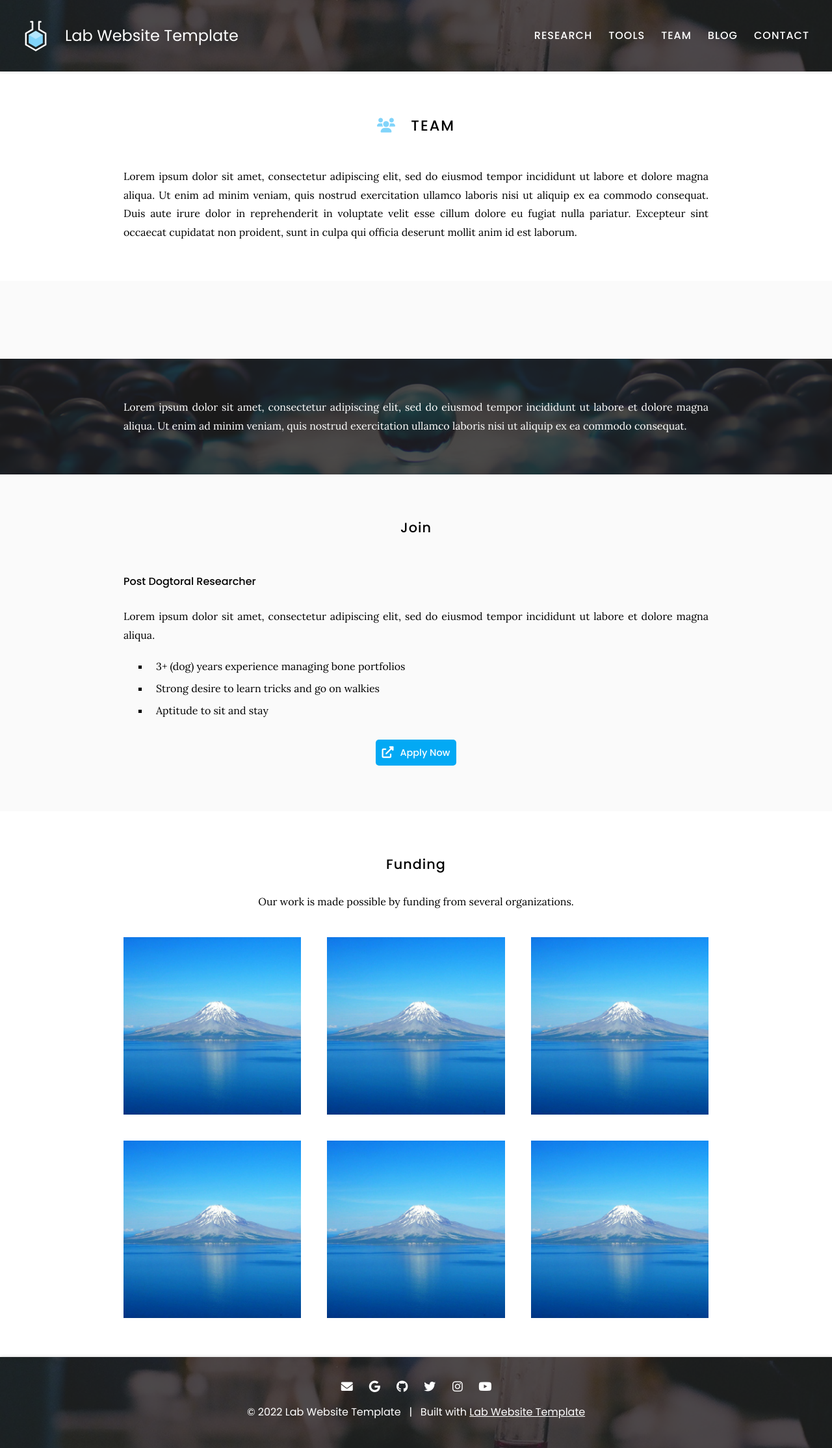
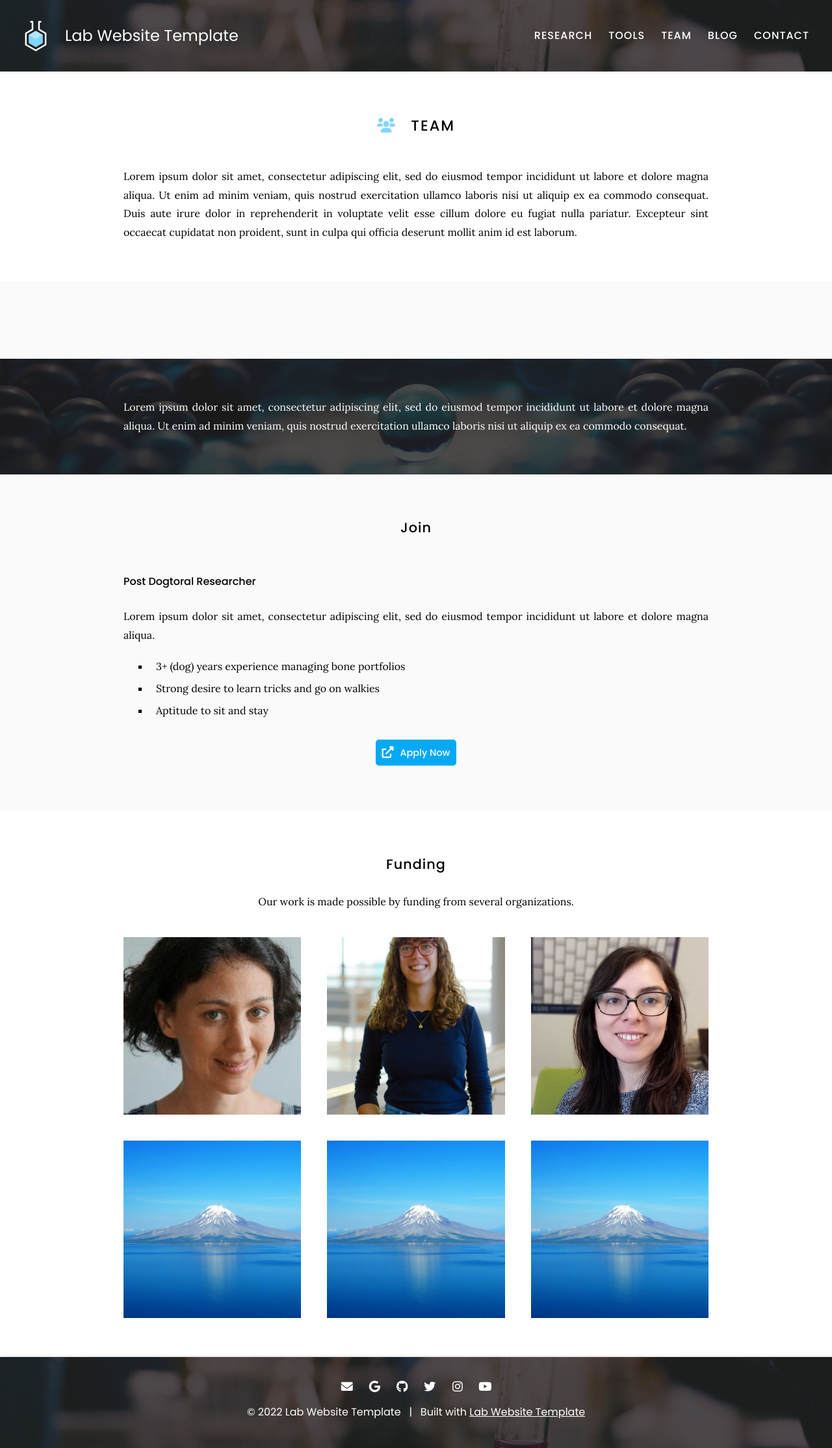
Before and after one commit to attentionaffectlab/attentionaffect, a Jekyll site: the page built from team/index.md, in a window 1280 px wide. Shown: the whole page at 65% size. Built offline with Jekyll 4.4.1, drawn with Linux system fonts in a browser that asks for light colours.

```diff
--- a/team/index.md
+++ b/team/index.md
@@ -65,15 +65,15 @@
   include gallery.html
   style="square"
 
-  image1="images/photo.jpg"
-  link1="https://nasa.gov/"
+  image1="images/Agnieszka_photo.jpeg"
+  link1="https://https://azuberer.github.io//"
   tooltip1="Cool Foundation"
 
-  image2="images/photo.jpg"
+  image2="images/Anna_photo.jpg"
   link2="https://nasa.gov/"
   tooltip2="Cool Institute"
 
-  image3="images/photo.jpg"
+  image3="images/Melanni_photo.png"
   link3="https://nasa.gov/"
   tooltip3="Cool Initiative"
 
```
Also changed, not shown: _members/Agnieszka.md (+1 -1 lines), 1 other file.
